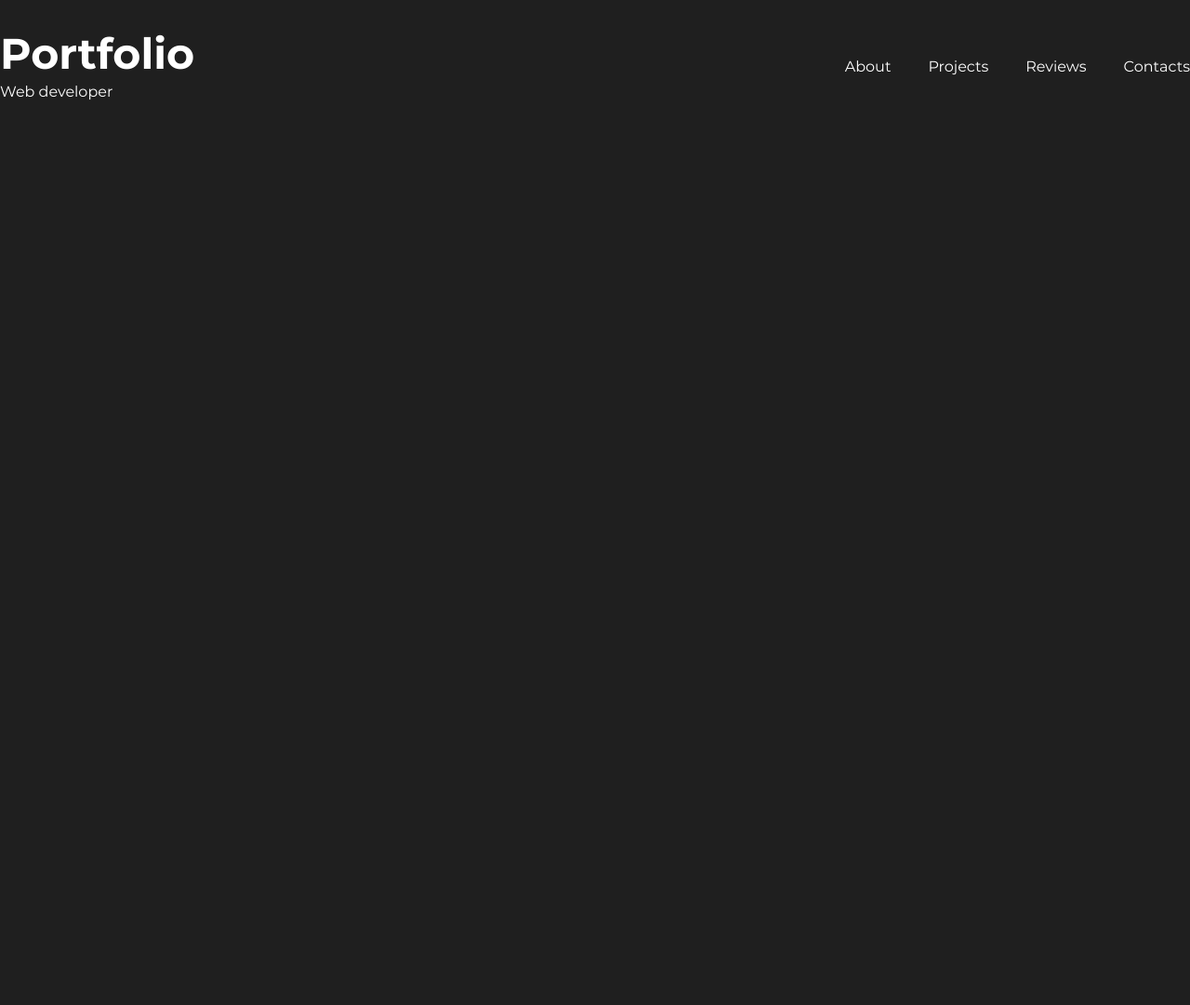
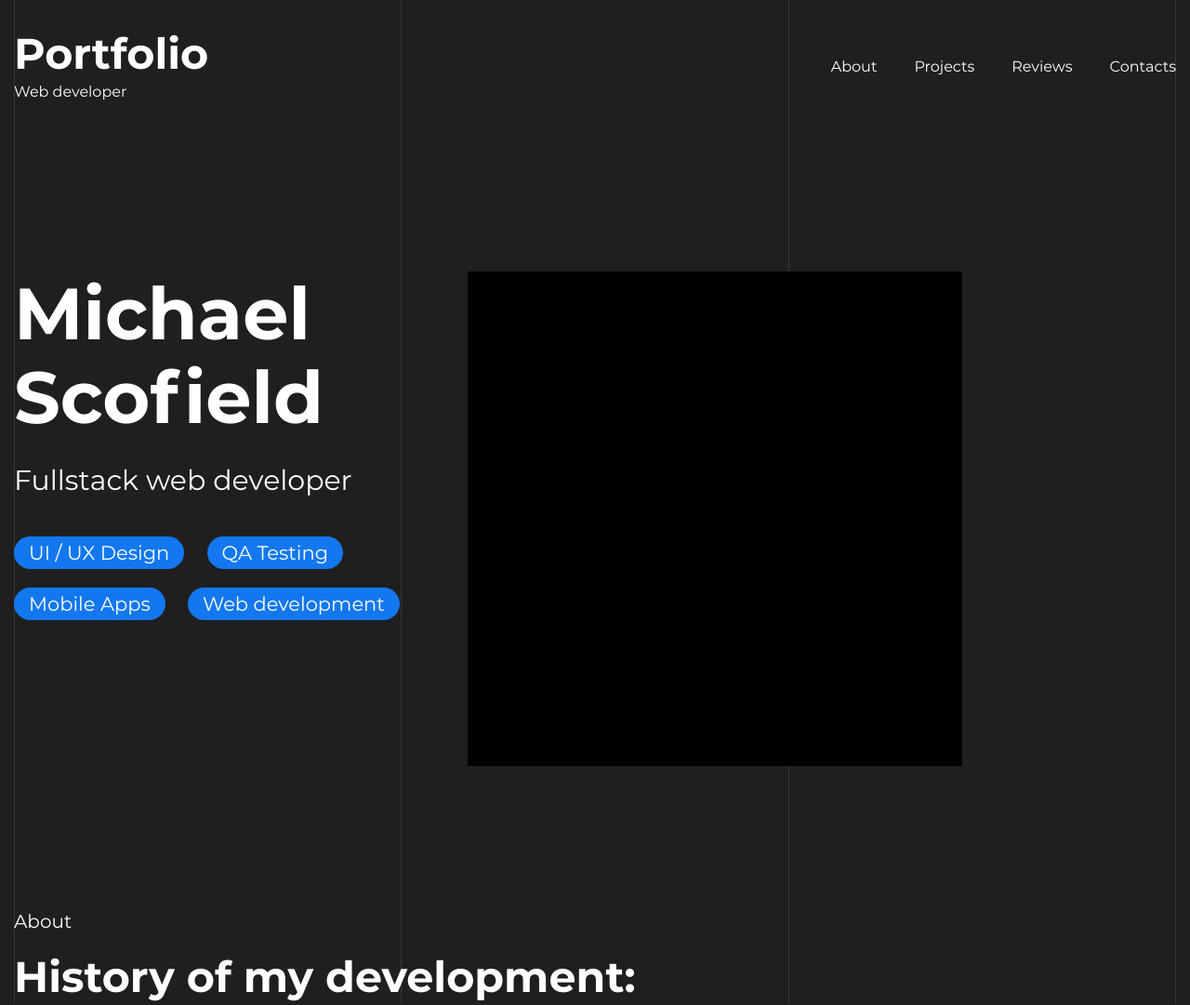
Before and after one commit to Pavel-Bashkeev/siteWithCanvas, a website: page app/index.html in a window 1280 px wide. Shown: the whole page at 93% size. Before the commit the page ends 800 px from the top, so only its background shows below. Drawn offline with Linux system fonts and the light colour scheme.

Commit message:
сделана шапка сайта блок hero

```diff
--- a/app/index.html
+++ b/app/index.html
@@ -10,7 +10,8 @@
 </head>
 
 <body>
-	<header class="header">
+	<div class="wrapper pos-rel">
+		<header class="header">
 	<div class="container margin-auto display-f justify-beetwen align-center pd-top-30 pd-bottom-30">
 		<div class="header-logo">
 			<h3 class="header-logo__title">
@@ -38,7 +39,48 @@
 		</nav>
 	</div>
 </header>
+		<main class="main">
+			<section class="hero">
+	<div class="container gird-20g">
+		<div class="hero__info grid-span-5">
+			<h3 class="hero__title mr-bottom-25">
+				Michael
+				Scofield
+			</h3>
+			<p class="hero__subtitle mr-bottom-40">
+				Fullstack web developer
+			</p>
+			<div class="hero-btns display-f flex-wrap">
+				<div class="hero-btns__box">
+					<button class="btn-reset hero-btns__item">UI / UX Design</button>
+					<button class="btn-reset hero-btns__item">QA Testing</button>
+				</div>
+				<div class="hero-btns__box">
+					<button class="btn-reset hero-btns__item">Mobile Apps</button>
+					<button class="btn-reset hero-btns__item">Web development</button>
+				</div>
+			</div>
+		</div>
+		<div class="canvas"></div>
+	</div>
+</section>
+			<section class="about">
+	<div class="container">
+		<p class="subtitle-section">About</p>
+		<h2 class="title-section">
+			History of my development:
+		</h2>
+	</div>
+</section>
+		</main>
 
+		<div class="decor-lines pos-absol pos-absol-all display-f justify-beetwen">
+			<span class="decor-lines__line display-b"></span>
+			<span class="decor-lines__line display-b"></span>
+			<span class="decor-lines__line display-b"></span>
+			<span class="decor-lines__line display-b"></span>
+		</div>
+	</div>
 	<script src="./js/main.min.js"></script>
 </body>
 
--- a/app/scss/blocks/_classFrame.scss
+++ b/app/scss/blocks/_classFrame.scss
@@ -4,29 +4,29 @@
 }
 
 // gird--------------------------------------------------------------------------------------------------
-.display-grid {
+
+.gird-20g {
 	display: grid;
+	grid-template-columns: repeat(12, 1fr);
+	gap: 20px;
 }
 
-.gird-20g {
-	grid-template-columns: repeat(12, 1fr);
-	gap: 20px
+.grid-span-4 {
+	grid-column: span 4;
 }
 
-.gird-30g {
-	grid-template-columns: repeat(12, 1fr);
-	gap: 30px
-}
-
-.grid-40g {
-	grid-template-columns: repeat(12, 1fr);
-	gap: 40px
+.grid-span-5 {
+	grid-column: span 5;
 }
 
 //grid--------------------------------------------------------------------------------------------------
 // flex--------------------------------------------------------------------------------------------------
 .display-f {
 	display: flex;
+}
+
+.flex-wrap {
+	flex-wrap: wrap;
 }
 
 .items-center {
@@ -55,6 +55,23 @@
 }
 
 // flex--------------------------------------------------------------------------------------------------
+// position------------------------------------------------------------------
+.pos-absol {
+	position: absolute;
+}
+
+.pos-rel {
+	position: relative;
+}
+
+.pos-absol-all {
+	top: 0;
+	bottom: 0;
+	right: 0;
+	left: 0;
+}
+
+// position------------------------------------------------------------------
 // margin -------------------------------------------------------------------------------------
 
 .margin-auto {
--- a/app/scss/blocks/_global.scss
+++ b/app/scss/blocks/_global.scss
@@ -17,10 +17,18 @@ body {
 	background-color: $bgMain;
 	font: $font-default;
 	color: $white;
+
+}
+
+.wrapper {
+	height: auto;
+	max-width: 1330px;
+	margin: 0 auto;
+	padding: 0 15px;
 }
 
 .container {
-	max-width: 1330px;
+	width: 100%;
 }
 
 .btn-reset {
@@ -29,3 +37,24 @@ body {
 	background-color: transparent;
 	cursor: pointer;
 }
+
+.decor-lines {
+	padding: 0 15px;
+	z-index: -1;
+
+	&__line {
+		height: 100%;
+		width: 1px;
+		background-color: #383838;
+	}
+}
+
+.subtitle-section {
+	margin-bottom: 15px;
+	font: $font-section-subtitle;
+}
+
+.title-section {
+	font: $font-section-title;
+	margin-bottom: 45px;
+}
--- a/app/scss/blocks/_vars.scss
+++ b/app/scss/blocks/_vars.scss
@@ -9,5 +9,8 @@ $primery: #1378ef;
 $montserrat: 'Montserrat';
 
 $font-default: 400 16px /27px $montserrat;
+$font-text-middle: 400 21px/31px $montserrat;
 $font-section-title: 700 46px / 55px $montserrat;
 $font-section-subtitle: 400 20px / 34px $montserrat;
+$font-big: 700 78px/90px $montserrat;
+$font-middle: 400 30px / 40px $montserrat;
--- /dev/null
+++ b/app/scss/components/_about.scss
@@ -0,0 +1 @@
+.about {}
--- /dev/null
+++ b/app/scss/components/_canvas.scss
@@ -0,0 +1,6 @@
+.canvas {
+	grid-column: 6 / span 12;
+	width: 532px;
+	height: 532px;
+	background: #000;
+}
--- a/app/scss/components/_header.scss
+++ b/app/scss/components/_header.scss
@@ -1,4 +1,6 @@
 .header {
+	margin-bottom: 150px;
+
 	&-logo {
 		&__title {
 			font: $font-section-title;
--- /dev/null
+++ b/app/scss/components/_hero.scss
@@ -0,0 +1,31 @@
+.hero {
+	margin-bottom: 150px;
+
+	&__title {
+		font: $font-big;
+	}
+
+	&__subtitle {
+		font: $font-middle;
+	}
+}
+
+.hero-btns {
+	&__box {
+		&:not(:last-child) {
+			margin-bottom: 20px;
+		}
+	}
+
+	&__item {
+		background-color: $primery;
+		border-radius: 64px;
+		padding: 2px 16px;
+		color: $white;
+		font: $font-text-middle;
+
+		&:not(:last-child) {
+			margin-right: 20px;
+		}
+	}
+}
--- a/app/scss/main.scss
+++ b/app/scss/main.scss
@@ -8,3 +8,6 @@
 
 
 @import './components/header';
+@import './components/hero';
+@import './components/about';
+@import './components/canvas';
```
Also changed, not shown: app/components/app.html (+14 -2 lines), app/components/blocks/about.html (added, +8 -0 lines), app/components/blocks/hero.html (added, +24 -0 lines), app/components/blocks/footer.html (added), app/css/style.min.css.
